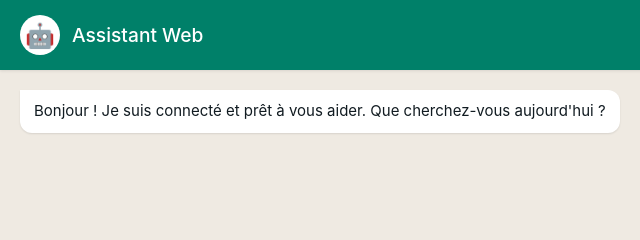
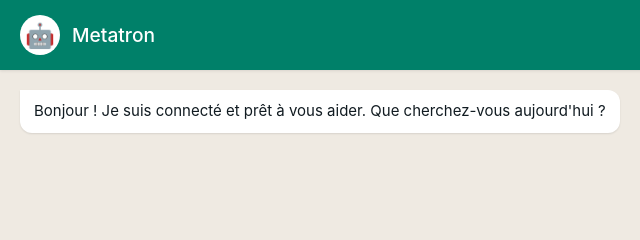
Before and after one commit to Liline84/Metatron, a website: page public/index.html in a window 1280 px wide. Shown: the top 240 px of the page, 0-640 px from the left. Drawn offline with Linux system fonts and the light colour scheme.

Commit message:
Rename Assistant IA to Metatron IA in index.html

```diff
--- a/public/index.html
+++ b/public/index.html
@@ -3,7 +3,7 @@
 <head>
     <meta charset="UTF-8">
     <meta name="viewport" content="width=device-width, initial-scale=1.0">
-    <title>Assistant IA</title>
+    <title>Metatron IA</title>
     <style>
         :root {
             /* Couleurs style WhatsApp Web */
@@ -160,7 +160,7 @@
 <body>
     <header>
         <div class="avatar">🤖</div>
-        <div>Assistant Web</div>
+        <div>Metatron</div>
     </header>
 
     <div id="chat">
```
